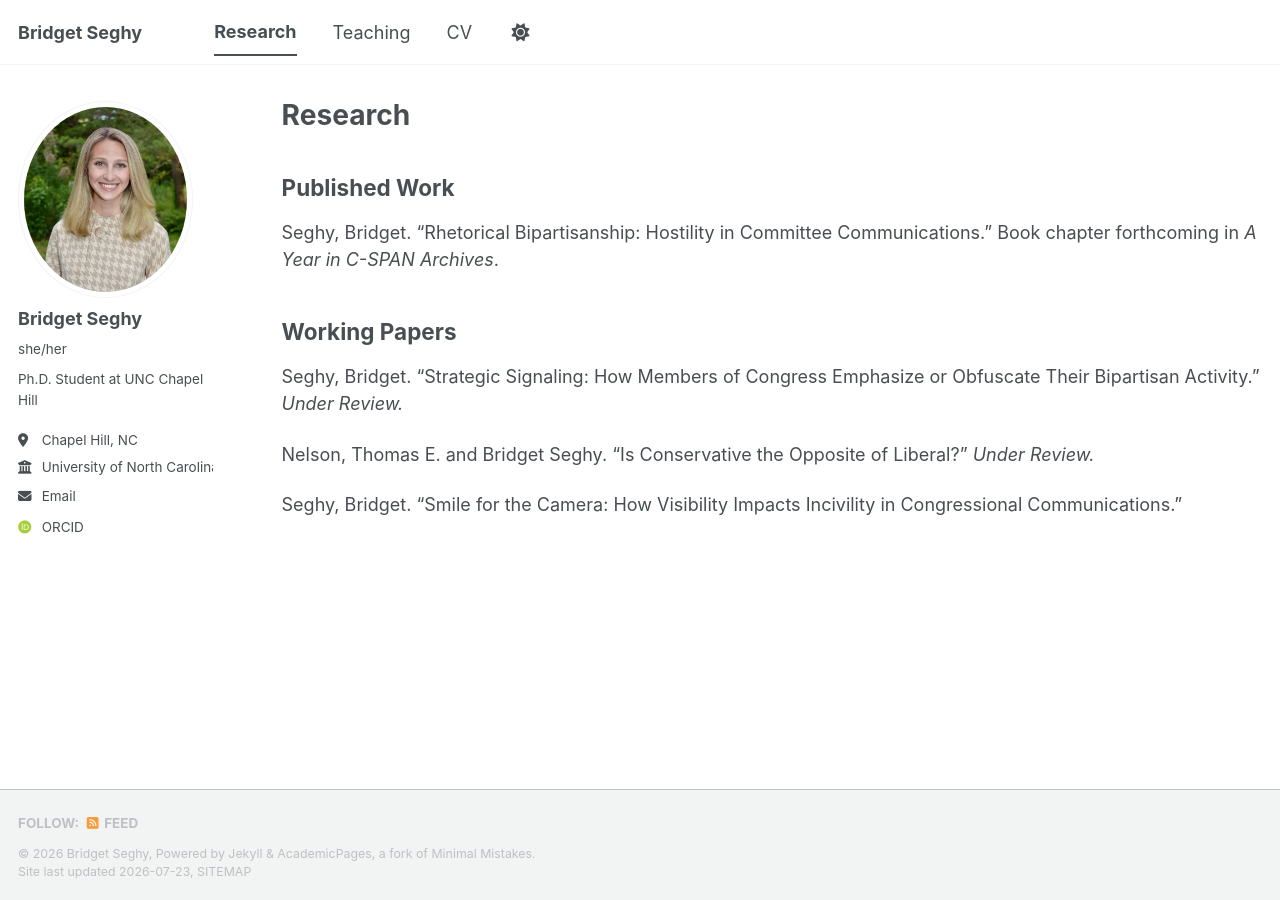
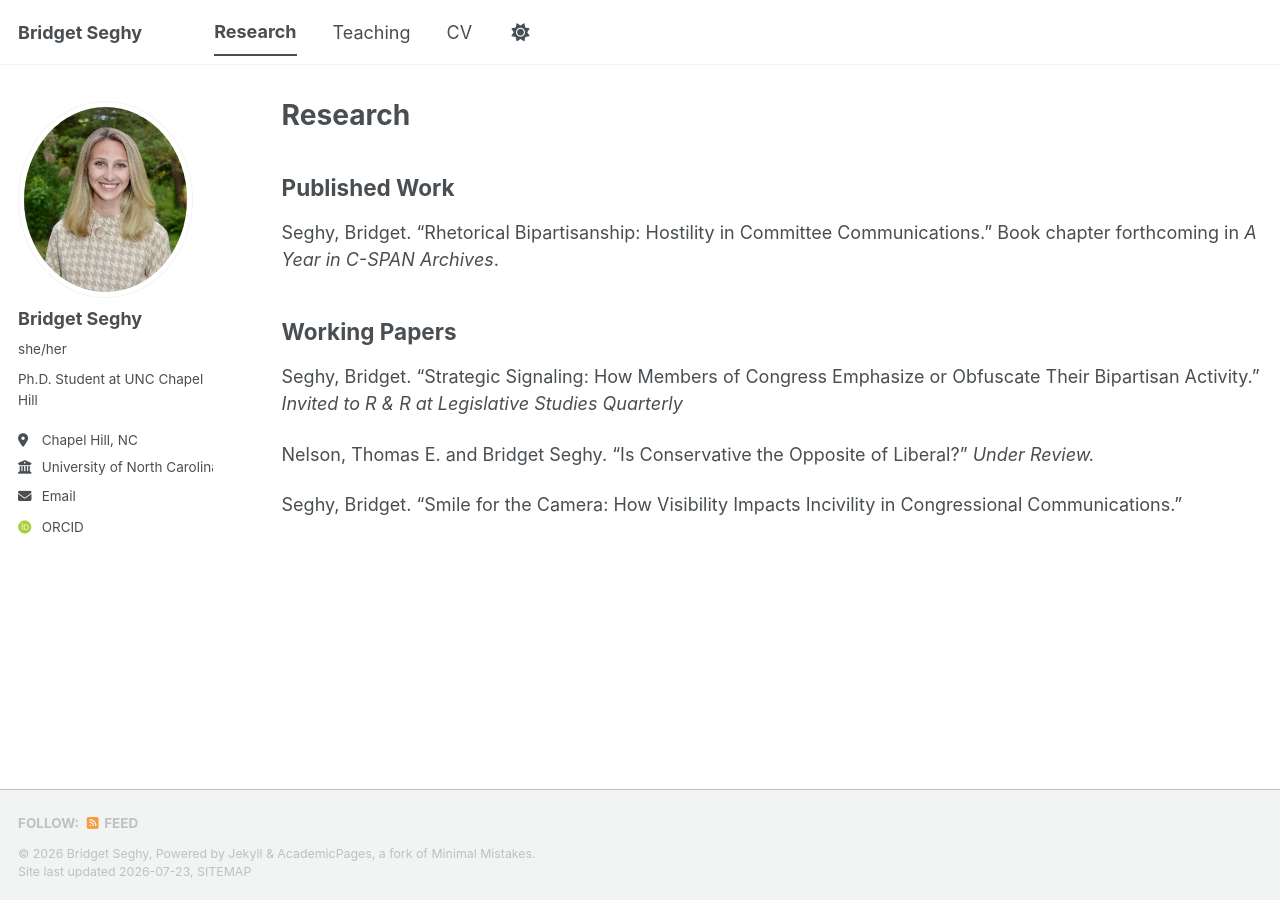
Before and after one commit to bridgetseghy/bridgetseghy.github.io, a Jekyll site: the page built from _pages/research.md, in a window 1280 px wide. Built offline with Jekyll 4.4.1, drawn with Linux system fonts in a browser that asks for light colours; some web fonts are replaced; a script bundle is joined from its source files by our own code; library files that are not in the unit come from our copies.

Commit message:
Update research.md

```diff
--- a/_pages/research.md
+++ b/_pages/research.md
@@ -11,7 +11,7 @@ Seghy, Bridget. "Rhetorical Bipartisanship: Hostility in Committee Communication
 
 ## Working Papers
 
-Seghy, Bridget. "Strategic Signaling: How Members of Congress Emphasize or Obfuscate Their Bipartisan Activity." *Under Review.*
+Seghy, Bridget. "Strategic Signaling: How Members of Congress Emphasize or Obfuscate Their Bipartisan Activity." *Invited to R & R at Legislative Studies Quarterly*
 
 Nelson, Thomas E. and Bridget Seghy. "Is Conservative the Opposite of Liberal?" *Under Review.*
 
```
